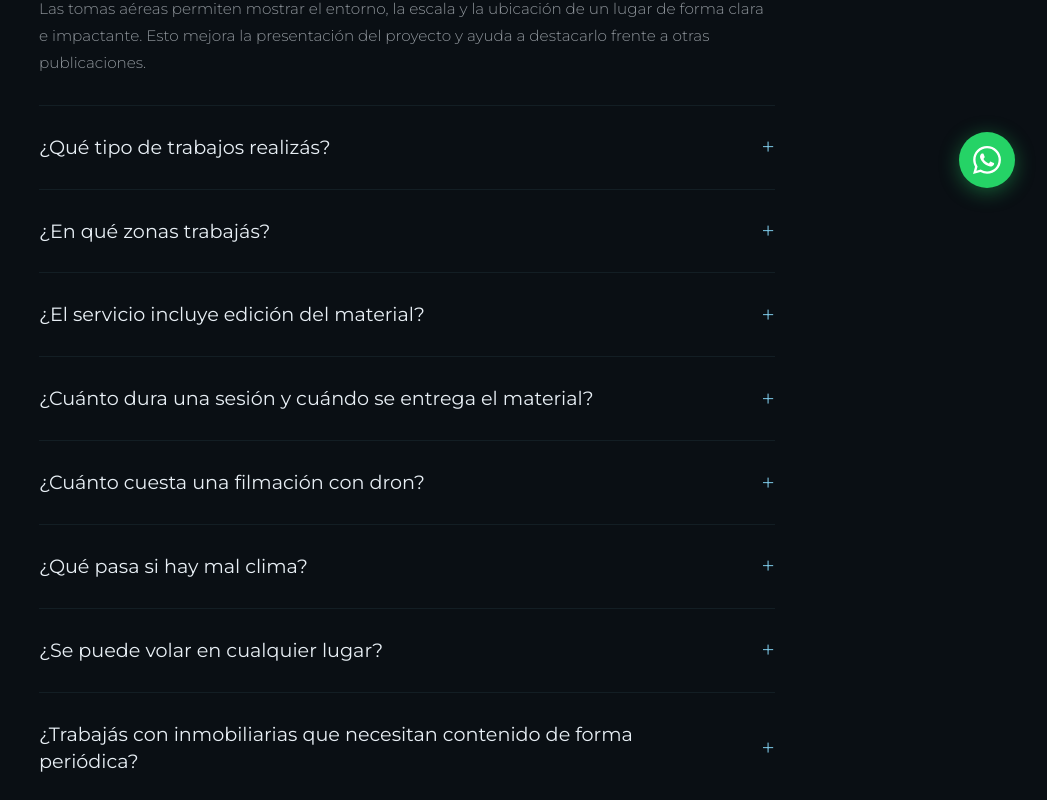
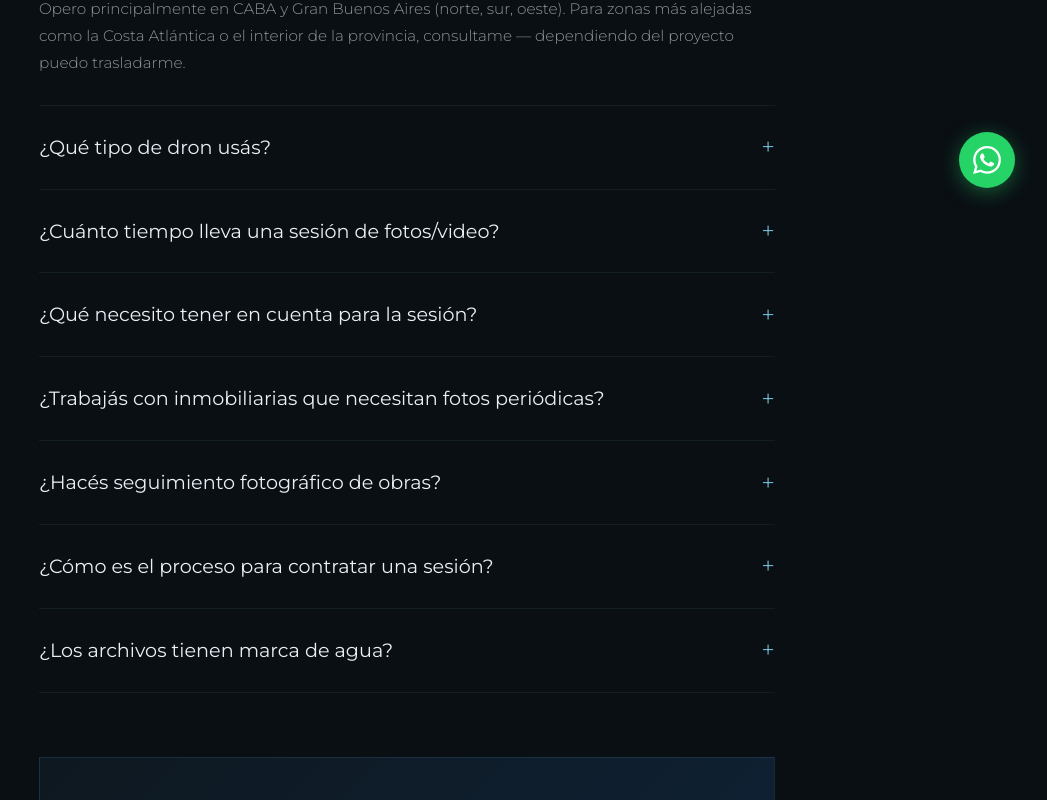
Before and after one commit to juan-macri/skyspiritdrones, a Next.js app: page /faq in a window 1280 px wide. Shown: the part 580-1380 px from the top of the page, without its empty margins (233-1280 px from the left). Built offline with nearby package versions, Linux system fonts and the light colour scheme.

Commit message:
feat: add trabajos and sesiones items

```diff
--- a/data/content.ts
+++ b/data/content.ts
@@ -1,4 +1,5 @@
-export type Categoria = "inmobiliaria" | "construccion" | "paisajes";
+export type Categoria = "inmobiliaria" | "construccion" | "paisajes" | "hoteleria";
+export type MediaTipo = "youtube" | "vimeo" | "instagram" | "none";
 
 export interface Trabajo {
   id: string;
@@ -8,9 +9,10 @@ export interface Trabajo {
   categoria: Categoria;
   descripcion: string;
   destacado: boolean;
-  videoUrl?: string; // YouTube/Vimeo embed URL
-  thumbnail: string; // /images/trabajos/...
-  fecha: string; // "2024-03"
+  mediaUrl?: string;   // YouTube/Vimeo embed URL o URL del reel de Instagram
+  mediaTipo?: MediaTipo;
+  thumbnail: string;
+  fecha: string;       // "2024-03"
   tags: string[];
 }
 
@@ -19,7 +21,8 @@ export interface Sesion {
   titulo: string;
   ubicacion: string;
   descripcion: string;
-  videoUrl?: string;
+  mediaUrl?: string;
+  mediaTipo?: MediaTipo;
   thumbnail: string;
   fecha: string;
   tags: string[];
@@ -27,64 +30,71 @@ export interface Sesion {
 
 export const trabajos: Trabajo[] = [
   {
-    id: "casa-palermo-2024",
-    titulo: "Residencia en Palermo",
-    cliente: "Inmobiliaria del ejemplo",
-    ubicacion: "Palermo, Buenos Aires",
-    categoria: "inmobiliaria",
-    descripcion: "Fotografía y video aéreo de propiedad residencial premium en Palermo. Capturas en golden hour para resaltar los espacios exteriores y la terraza.",
-    destacado: true,
-    videoUrl: "https://www.youtube.com/embed/dQw4w9WgXcQ", // Reemplazar con video real
+    id: "complejo-el-arbol-san-miguel-del-monte",
+    titulo: "Complejo El Árbol — San Miguel del Monte",
+    cliente: "Complejo El Árbol",
+    ubicacion: "San Miguel del Monte, Buenos Aires",
+    categoria: "hoteleria",
+    descripcion: "Video aéreo del Complejo El Árbol en San Miguel del Monte, a orillas de la laguna. Capturas del complejo, sus instalaciones y el entorno natural del partido de Monte.",
+    destacado: false,
+    mediaUrl: "https://www.youtube.com/embed/LQY-JOXcSWU",
+    mediaTipo: "youtube",
     thumbnail: "/images/placeholder-property.jpg",
-    fecha: "2024-06",
-    tags: ["residencial", "palermo", "golden hour", "terraza"],
+    fecha: "2025-03",
+    tags: ["complejo el arbol", "san miguel del monte", "laguna monte", "buenos aires", "turismo", "complejo turistico", "video aereo", "drone buenos aires", "naturaleza"],
   },
   {
-    id: "obra-nordelta-2024",
-    titulo: "Seguimiento de obra — Nordelta",
-    cliente: "Constructora del ejemplo",
-    ubicacion: "Nordelta, Buenos Aires",
-    categoria: "construccion",
-    descripcion: "Relevamiento aéreo semanal del avance de obra para constructora. Documentación fotográfica y video para reportes de progreso.",
-    destacado: true,
-    videoUrl: "https://www.youtube.com/embed/dQw4w9WgXcQ", // Reemplazar con video real
-    thumbnail: "/images/placeholder-construction.jpg",
-    fecha: "2024-03",
-    tags: ["construccion", "nordelta", "seguimiento", "relevamiento"],
+    id: "complejo-los-leones-carlos-keen",
+    titulo: "Complejo Los Leones - Carlos Keen",
+    cliente: "Complejo Los Leones",
+    ubicacion: "Carlos Keen, Luján, Buenos Aires",
+    categoria: "hoteleria",
+    descripcion: "Video aéreo del Complejo Los Leones en Carlos Keen, el pueblo más antiguo de la provincia de Buenos Aires. Capturas del complejo, sus instalaciones y el entorno rural del partido de Luján.",
+    destacado: false,
+    mediaUrl: "https://www.youtube.com/embed/NqTGCC8akoU",
+    mediaTipo: "youtube",
+    thumbnail: "/images/placeholder-property.jpg",
+    fecha: "2024-02",
+    tags: ["complejo los leones", "carlos keen", "lujan", "buenos aires", "turismo rural", "estancia", "video aereo", "drone buenos aires", "pueblo historico"],
   },
   {
-    id: "departamento-recoleta",
-    titulo: "Departamento en Recoleta",
-    ubicacion: "Recoleta, Buenos Aires",
-    categoria: "inmobiliaria",
-    descripcion: "Video aéreo de propiedad de lujo en Recoleta. Tomas del edificio, entorno y vistas panorámicas del barrio.",
-    destacado: false,
+    id: "hotel-huinid-bariloche",
+    titulo: "Hotel Huinid - Bariloche",
+    cliente: "Hotel Huinid",
+    ubicacion: "San Carlos de Bariloche, Río Negro",
+    categoria: "hoteleria",
+    descripcion: "Video aéreo del Hotel Huinid en Bariloche, con vistas al lago Nahuel Huapi y la cordillera. Capturas que muestran el entorno natural único del complejo.",
+    destacado: true,
+    mediaUrl: "https://www.youtube.com/embed/efAfZWvY9Mw",
+    mediaTipo: "youtube",
     thumbnail: "/images/placeholder-property.jpg",
-    fecha: "2023-11",
-    tags: ["departamento", "recoleta", "lujo", "panoramica"],
+    fecha: "2021-12",
+    tags: ["hotel huinid", "bariloche", "patagonia", "nahuel huapi", "cordillera", "video aereo hotel", "rio negro", "turismo bariloche", "drone patagonia"],
   },
 ];
 
 export const sesiones: Sesion[] = [
   {
-    id: "tigre-delta-2024",
-    titulo: "Delta del Tigre",
-    ubicacion: "Tigre, Buenos Aires",
-    descripcion: "Vuelo al amanecer sobre los canales del Delta del Tigre. Niebla matinal, lanchas y la quietud del río en uno de los paisajes más únicos de la provincia.",
-    videoUrl: "https://www.youtube.com/embed/dQw4w9WgXcQ", // Reemplazar con video real
+    id: "praia-do-forte",
+    titulo: "Praia Do Forte",
+    ubicacion: "Praia Do Forte, Salvador de Bahía, Brasil",
+    descripcion: "Vuelo sobre la playa ubicada frente al hotel Iberostar Waves Bahia.",
+    mediaUrl: "https://www.instagram.com/p/DVZd7EdDuml/",
+    mediaTipo: "instagram",
     thumbnail: "/images/placeholder-landscape.jpg",
-    fecha: "2024-07",
-    tags: ["delta", "tigre", "amanecer", "naturaleza", "rio"],
+    fecha: "2026-02",
+    tags: ["praia do forte", "bahia", "brasil", "iberostar", "iberostar waves bahia", "hotel todo incluido", "resort bahia", "video aereo hotel", "drone resort", "viaje brasil", "playa bahia"],
   },
   {
-    id: "caba-nocturno",
-    titulo: "Buenos Aires Nocturno",
-    ubicacion: "Ciudad Autónoma de Buenos Aires",
-    descripcion: "La ciudad desde arriba en la noche. Luces del Obelisco, la Reserva Ecológica y el Río de la Plata al fondo.",
-    videoUrl: "https://www.youtube.com/embed/dQw4w9WgXcQ", // Reemplazar con video real
-    thumbnail: "/images/placeholder-city.jpg",
-    fecha: "2024-04",
-    tags: ["caba", "nocturno", "city", "obelisco", "luces"],
+    id: "villa-bosch-hyperlapse",
+    titulo: "Hyperlapse — Atardecer en Villa Bosch",
+    ubicacion: "Villa Bosch, Tres de Febrero, Buenos Aires",
+    descripcion: "Hyperlapse aéreo al atardecer sobre la estación Villa Bosch y el bosque de eucaliptos del partido de Tres de Febrero.",
+    mediaUrl: "https://www.instagram.com/p/DPPHt05DgVQ/",
+    mediaTipo: "instagram",
+    thumbnail: "/images/placeholder-landscape.jpg",
+    fecha: "2025-09",
+    tags: ["hyperlapse", "villa bosch", "tres de febrero", "gran buenos aires", "atardecer", "bosque eucaliptos", "estacion tren", "paisaje urbano", "drone gba"],
   },
 ];
 
@@ -92,56 +102,41 @@ export const categorias = [
   { id: "todas", label: "Todos" },
   { id: "inmobiliaria", label: "Inmobiliarias" },
   { id: "construccion", label: "Construcción" },
+  { id: "hoteleria", label: "Hotelería" },
   { id: "paisajes", label: "Paisajes" },
 ];
 
 export const faqItems = [
   {
-    pregunta: "¿Por qué usar tomas con dron para una propiedad o proyecto?",
-    respuesta: "Las tomas aéreas permiten mostrar el entorno, la escala y la ubicación de un lugar de forma clara e impactante. Esto mejora la presentación del proyecto y ayuda a destacarlo frente a otras publicaciones.",
+    pregunta: "¿En qué zonas de Buenos Aires operás?",
+    respuesta: "Opero principalmente en CABA y Gran Buenos Aires (norte, sur, oeste). Para zonas más alejadas como la Costa Atlántica o el interior de la provincia, consultame — dependiendo del proyecto puedo trasladarme.",
   },
   {
-    pregunta: "¿Qué tipo de trabajos realizás?",
-    respuesta: "Realizo filmaciones y fotografías aéreas con dron para proyectos inmobiliarios, desarrollos urbanos, turismo, hotelería y contenido promocional para redes sociales. El objetivo es mostrar espacios, entorno y escala desde perspectivas que no se logran desde tierra.",
+    pregunta: "¿Qué tipo de dron usás?",
+    respuesta: "Trabajo con drones DJI de la serie Pro, con cámara estabilizada en cardán de 3 ejes. Grabo en 4K a 60fps con capacidad de tomas en RAW para edición profesional.",
   },
   {
-    pregunta: "¿En qué zonas trabajás?",
-    respuesta: "Trabajo principalmente en Capital Federal y en la provincia de Buenos Aires. También puedo desplazarme a otras localidades si el proyecto lo requiere.",
+    pregunta: "¿Cuánto tiempo lleva una sesión de fotos/video?",
+    respuesta: "Una sesión estándar para inmobiliaria dura entre 1 y 2 horas en locación. Las fotos editadas se entregan en 48hs hábiles, y los videos en 5 a 7 días hábiles.",
   },
   {
-    pregunta: "¿El servicio incluye edición del material?",
-    respuesta: "Podés elegir entre recibir el material en crudo o solicitar la edición de un video final listo para publicar en redes sociales o sitios institucionales.",
+    pregunta: "¿Qué necesito tener en cuenta para la sesión?",
+    respuesta: "El dron necesita espacio abierto para despegar y aterrizar. Para propiedades, lo ideal es una mañana despejada (menos viento) y que la propiedad esté ordenada. Coordino el día y horario en función de la luz solar.",
   },
   {
-    pregunta: "¿Cuánto dura una sesión y cuándo se entrega el material?",
-    respuesta: "Una sesión estándar para inmobiliarias dura entre 1 y 2 horas en locación. Las fotos se entregan dentro de las 72 horas hábiles y los videos editados entre 5 y 7 días hábiles.",
+    pregunta: "¿Trabajás con inmobiliarias que necesitan fotos periódicas?",
+    respuesta: "Sí, ofrezco tarifas especiales para inmobiliarias con volumen de trabajo recurrente. Si manejás varias propiedades por mes, hablemos de un acuerdo a medida.",
   },
   {
-    pregunta: "¿Cuánto cuesta una filmación con dron?",
-    respuesta: "El costo depende del tipo de proyecto, el material a entregar (tomas en crudo, fotos o video editado) y la contratación de sesiones o paquetes. Contactame con los detalles y te envío una propuesta acorde a lo que necesitás.",
+    pregunta: "¿Hacés seguimiento fotográfico de obras?",
+    respuesta: "Sí. El seguimiento de obra es uno de los servicios más solicitados. Coordino visitas periódicas (semanal, quincenal o mensual) para documentar el avance desde el aire, con informes fotográficos organizados.",
   },
   {
-    pregunta: "¿Qué pasa si hay mal clima?",
-    respuesta: "El viento fuerte, la lluvia u otras condiciones climáticas adversas pueden afectar la seguridad del vuelo y la calidad de las tomas. En esos casos, la sesión se reprograma sin costo adicional.",
-  },
-  {
-    pregunta: "¿Se puede volar en cualquier lugar?",
-    respuesta: "No siempre. Algunas zonas tienen restricciones, como áreas cercanas a aeropuertos o espacios con limitaciones específicas. Antes de cada trabajo evalúo la viabilidad del vuelo.",
-  },
-  {
-    pregunta: "¿Trabajás con inmobiliarias que necesitan contenido de forma periódica?",
-    respuesta: "Sí. Ofrezco tarifas especiales para inmobiliarias con volumen de trabajo recurrente. Si manejás varias propiedades por mes, podemos coordinar un acuerdo a medida.",
-  },
-  {
-    pregunta: "¿Realizás seguimiento fotográfico de obras?",
-    respuesta: "Sí. El seguimiento de obra es uno de los servicios más solicitados. Coordino visitas periódicas (semanales, quincenales o mensuales) para documentar el avance desde el aire con registros fotográficos organizados.",
+    pregunta: "¿Cómo es el proceso para contratar una sesión?",
+    respuesta: "Escribime por WhatsApp o email con los detalles del proyecto (ubicación, tipo de propiedad, qué necesitás). Te respondo con una propuesta y si acordamos, coordinamos fecha y horario. Simple.",
   },
   {
     pregunta: "¿Los archivos tienen marca de agua?",
-    respuesta: "No. Una vez confirmado el trabajo y realizado el pago, entrego los archivos finales sin marca de agua para su uso comercial.",
+    respuesta: "No. Una vez confirmado el trabajo y realizado el pago, entrego los archivos finales sin marca de agua para uso comercial.",
   },
-  {
-    pregunta: "¿Cómo es el proceso para contratar una sesión?",
-    respuesta: "Podés escribirme por WhatsApp o email con los detalles del proyecto (ubicación, tipo de propiedad y material necesario). Te envío una propuesta y, si avanzamos, coordinamos fecha y horario.",
-  }
 ];
```
Also changed, not shown: app/sesiones/page.tsx (+4 -9 lines), app/trabajos/page.tsx (+19 -9 lines), components/ui/MediaEmbed.tsx (added, +75 -0 lines).
